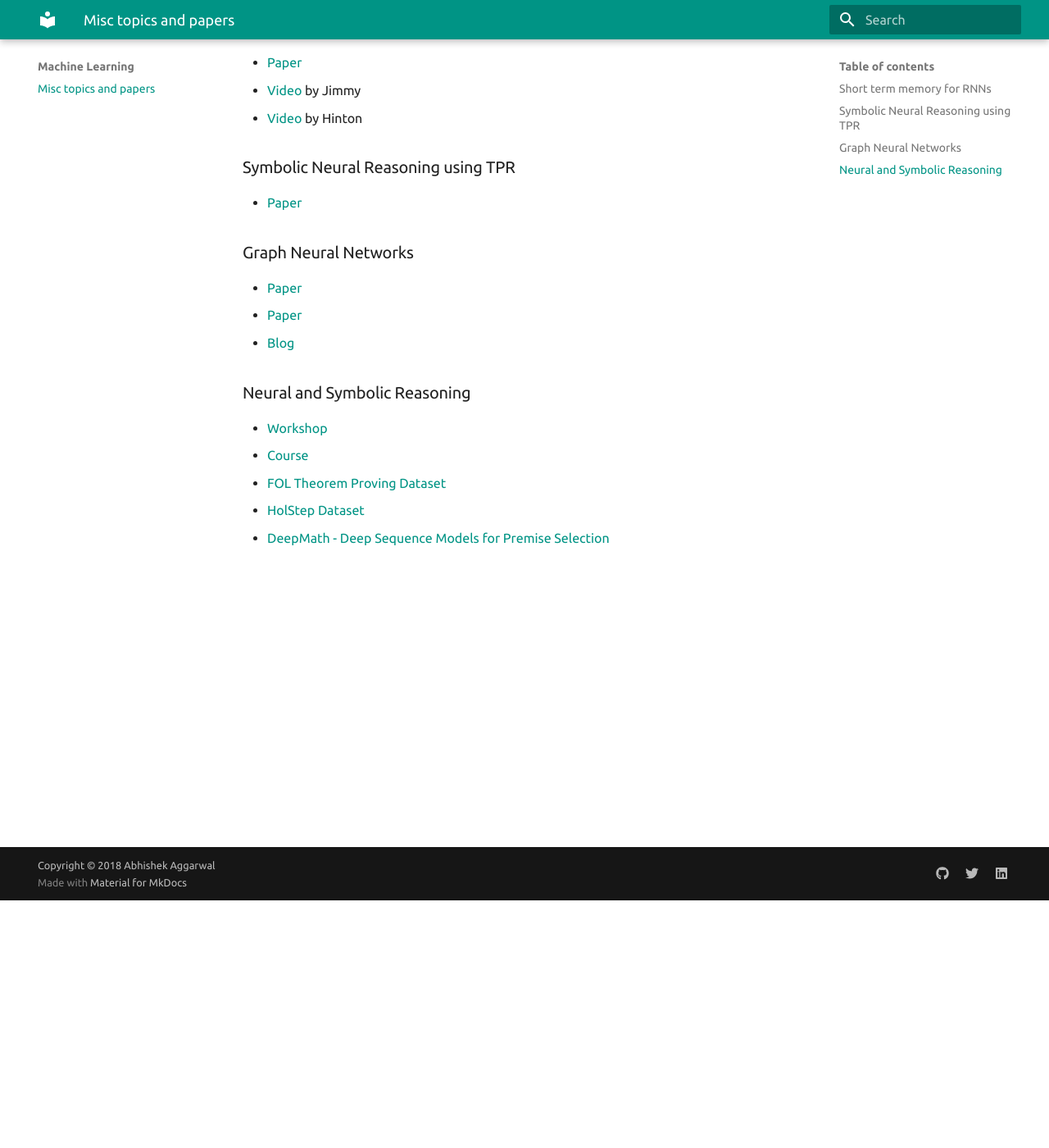
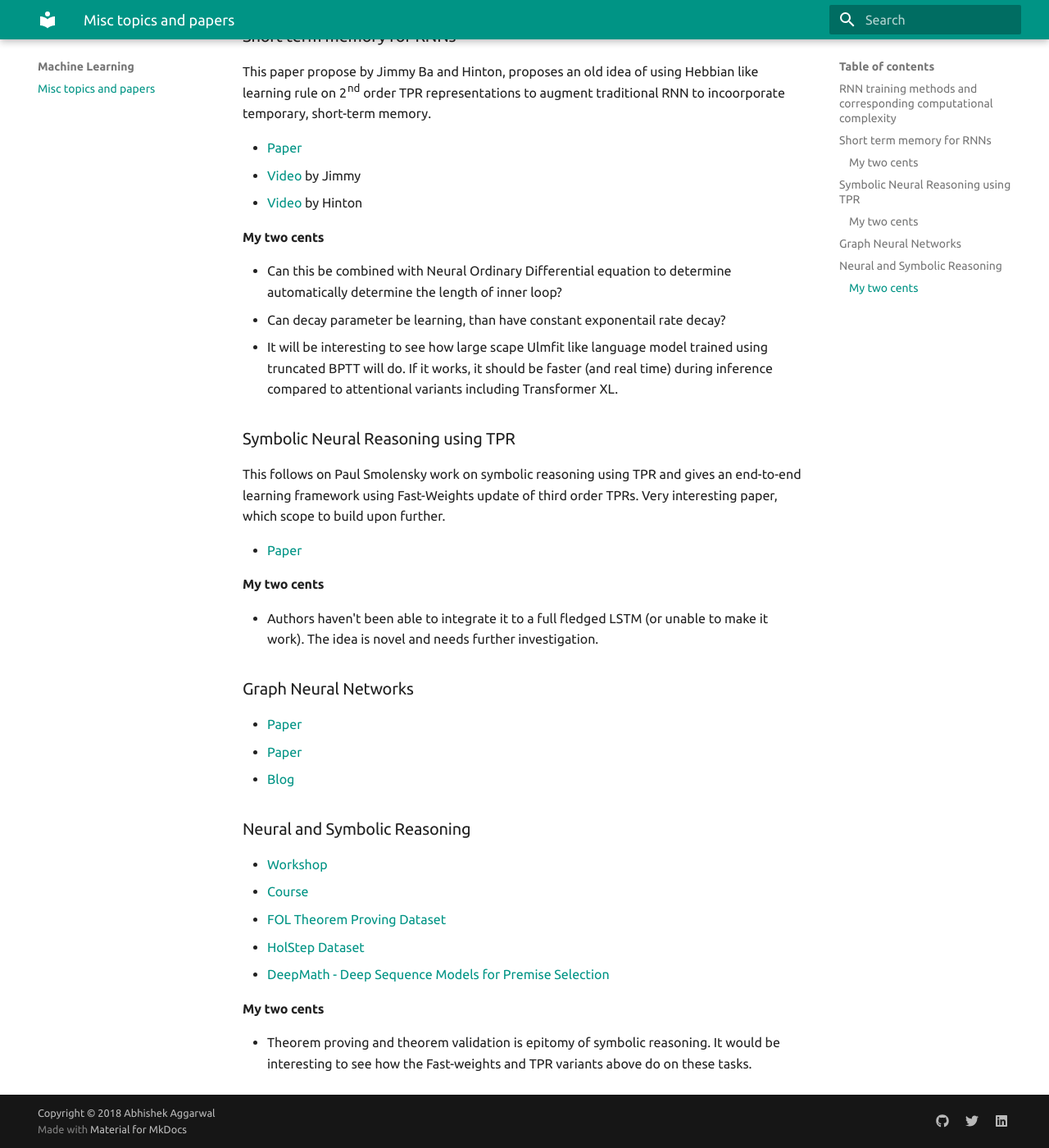
Before and after one commit to abhitopia/abhitopia.github.com, an MkDocs documentation site: the page built from docs/ML/Concepts/misc.md, in a window 1280 px wide and 1400 px high, scrolled down 302 px. Shown: the whole window at 82% size. Built offline with MkDocs 1.6.1 and Material for MkDocs 9.7.7, drawn with Linux system fonts in a browser that asks for light colours; some of the changed text lies outside the part shown.

Commit message:
updated content

```diff
--- a/docs/ML/Concepts/misc.md
+++ b/docs/ML/Concepts/misc.md
@@ -6,16 +6,28 @@ authors:
 date: 2019-03-03
 
 
+### RNN training methods and corresponding computational complexity
+- [Paper](https://web.stanford.edu/class/psych209a/ReadingsByDate/02_25/Williams%20Zipser95RecNets.pdf)
+
 ### Short term memory for RNNs
 This paper propose by Jimmy Ba and Hinton, proposes an old idea of using Hebbian like learning rule on 2nd order TPR representations to augment traditional RNN to incoorporate temporary, short-term memory.
 
  - [Paper](https://arxiv.org/abs/1610.06258)
  - [Video](https://www.youtube.com/watch?v=Hd20zGKAdoI) by Jimmy
  - [Video](https://www.youtube.com/watch?v=GLmptInTNSw) by Hinton
-
+#### My two cents
+- Can this be combined with Neural Ordinary Differential equation to determine automatically determine the length of inner loop?
+- Can decay parameter be learning, than have constant exponentail rate decay?
+- It will be interesting to see how large scape Ulmfit like language model trained using truncated BPTT will do. If it works, it should be faster (and real time) during inference compared to attentional variants including Transformer XL.
 
 ### Symbolic Neural Reasoning using TPR
+This follows on Paul Smolensky work on symbolic reasoning using TPR and gives an end-to-end learning framework using Fast-Weights update of third order TPRs. Very interesting paper, which scope to build upon further.
+
 - [Paper](https://papers.nips.cc/paper/8203-learning-to-reason-with-third-order-tensor-products.pdf)
+
+#### My two cents
+- Authors haven't been able to integrate it to a full fledged LSTM (or unable to make it work). The idea is novel and needs further investigation.
+
 
 ### Graph Neural Networks
 - [Paper](https://arxiv.org/pdf/1806.01261.pdf)
@@ -28,3 +40,6 @@ This paper propose by Jimmy Ba and Hinton, proposes an old idea of using Hebbian
 - [FOL Theorem Proving Dataset](https://archive.ics.uci.edu/ml/datasets/First-order+theorem+proving)
 - [HolStep Dataset](https://arxiv.org/abs/1703.00426)
 - [DeepMath - Deep Sequence Models for Premise Selection](https://arxiv.org/pdf/1606.04442)
+
+#### My two cents
+- Theorem proving and theorem validation is epitomy of symbolic reasoning. It would be interesting to see how the Fast-weights and TPR variants above do on these tasks.
```
